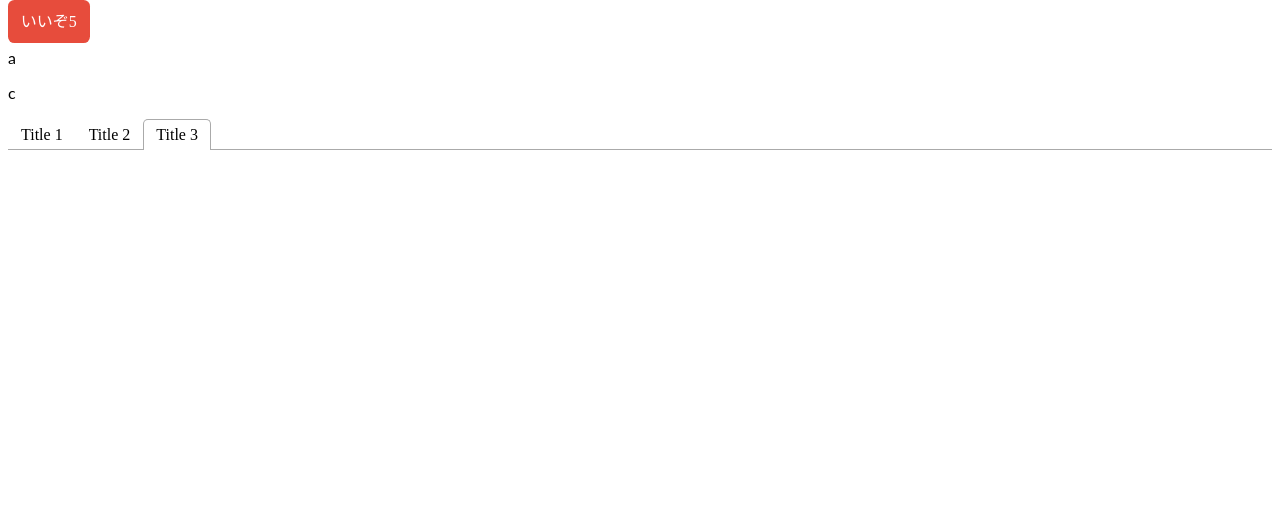
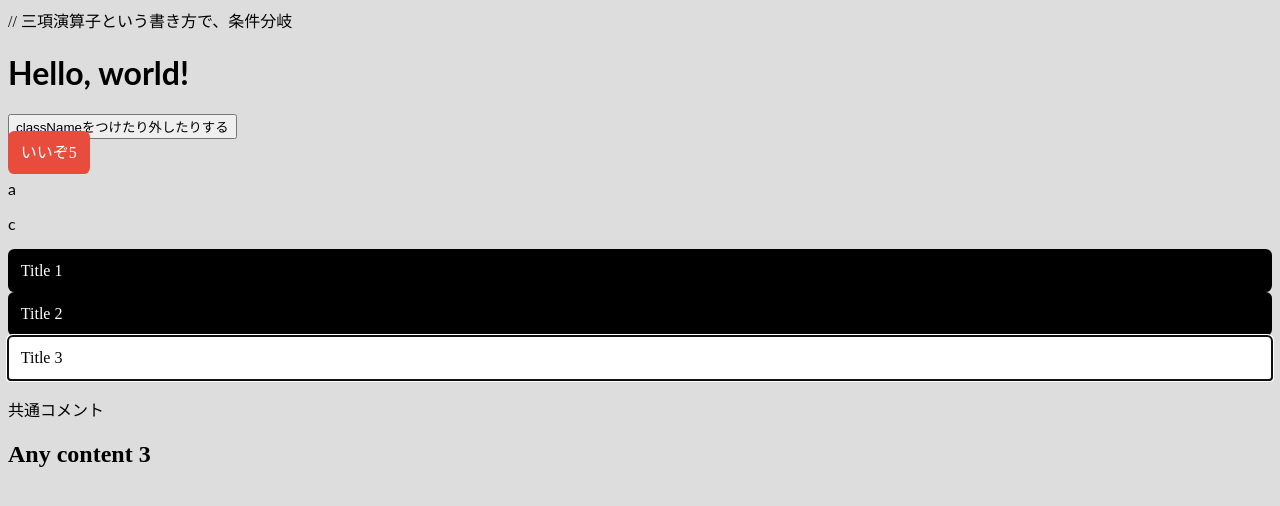
Before and after one commit to ngotokodawari/react-sample, a React (Create React App) app: page / in a window 1280 px wide. Both pictures are taken after a click on the tab "Title 3". Shown: the top 506 px of the page. Built offline with nearby package versions, Linux system fonts and the light colour scheme.

Commit message:
クリック操作で文字の色を変えるサンプル

```diff
--- a/App.tsx
+++ b/App.tsx
@@ -5,6 +5,7 @@ import 'react-tabs/style/react-tabs.css';
 export default function App() {
   return (
     <div className="App">
+      <TabActive />
       <header className="App-header">
         <LikeButton value="5" />
         <FunctionTransitionTab value="1" />
@@ -12,12 +13,31 @@ export default function App() {
     </div>
   );
 }
+function TabActive()
+{
+    /* state変数を定義する↓ */
+    const [active, setActive] = useState(false); // デフォルト値＝false
+    const classToggle = () => {
+      setActive(!active)
+    }
+    return (
+      <div>
 
+      {/* classNameを追加↓ */}
+      // 三項演算子という書き方で、条件分岐
+      <h1 className={active ? "red" : ""}>Hello, world!</h1>
+
+      {/* ↓クリックで「classToggle」が発動するように設定 */}
+      <button onClick={classToggle}>classNameをつけたり外したりする</button>
+
+    </div>
+    );
+}
 // 関数コンポーネント
 function LikeButton(props) {
   const [count, setCount] = useState(props.value); // count=999
   const handleClick = () => {
-    if (count > 0) setCount(parseInt(count) - 1);
+    if (count > 0) setCount(parseInt(count) - 1); // setCountを変更する
   };
   return (
     <div>
@@ -35,9 +55,9 @@ function FunctionTransitionTab(props) {
     <div>
       <Tabs>
         <TabList>
-          <Tab>Title 1</Tab>
-          <Tab>Title 2</Tab>
-          <Tab>Title 3</Tab>
+          <Tab className="negativeTab">Title 1</Tab>
+          <Tab className="negativeTab">Title 2</Tab>
+          <Tab className="negativeTab">Title 3</Tab>
         </TabList>
 
         <TabPanel>
@@ -46,7 +66,10 @@ function FunctionTransitionTab(props) {
         <TabPanel>
           <h2>Any content 2</h2>
         </TabPanel>
-        <FunctionTabPanel text="s" />
+        <FunctionTabPanel text="test" />
+        <TabPanel>
+          <h2>Any content 3</h2>
+        </TabPanel>
       </Tabs>
     </div>
   );
@@ -55,8 +78,12 @@ function FunctionTransitionTab(props) {
 function FunctionTabPanel(props) {
   const msg = props.text;
   return (
-    <TabPanel>
-      <h2>{msg}</h2>
-    </TabPanel>
+    <div>
+      <p>共通コメント</p>
+      <TabPanel>
+        <h2>{props.text}</h2>
+        <h2>tab3</h2>
+      </TabPanel>
+    </div>
   );
 }
--- a/style.css
+++ b/style.css
@@ -1,10 +1,33 @@
-h1, p {
+h1,
+p {
   font-family: Lato;
 }
-.likeButton{
+.likeButton {
   background-color: rgb(231, 76, 60);
   color: white;
   padding: 0.8rem;
   border-radius: 0.4rem;
   cursor: pointer;
 }
+.negativeTab {
+  background-color: rgb(0, 0, 0);
+  color: white;
+  padding: 0.8rem;
+  border-radius: 0.4rem;
+  cursor: pointer;
+}
+.positiveTab {
+  background-color: rgb(255, 255, 255);
+  color: black;
+  padding: 0.8rem;
+  border-radius: 0.4rem;
+  cursor: pointer;
+}
+.red {
+  color: red;
+}
+
+/* ↓これはなくてもいいです */
+body {
+  background-color: #ddd;
+}
```
